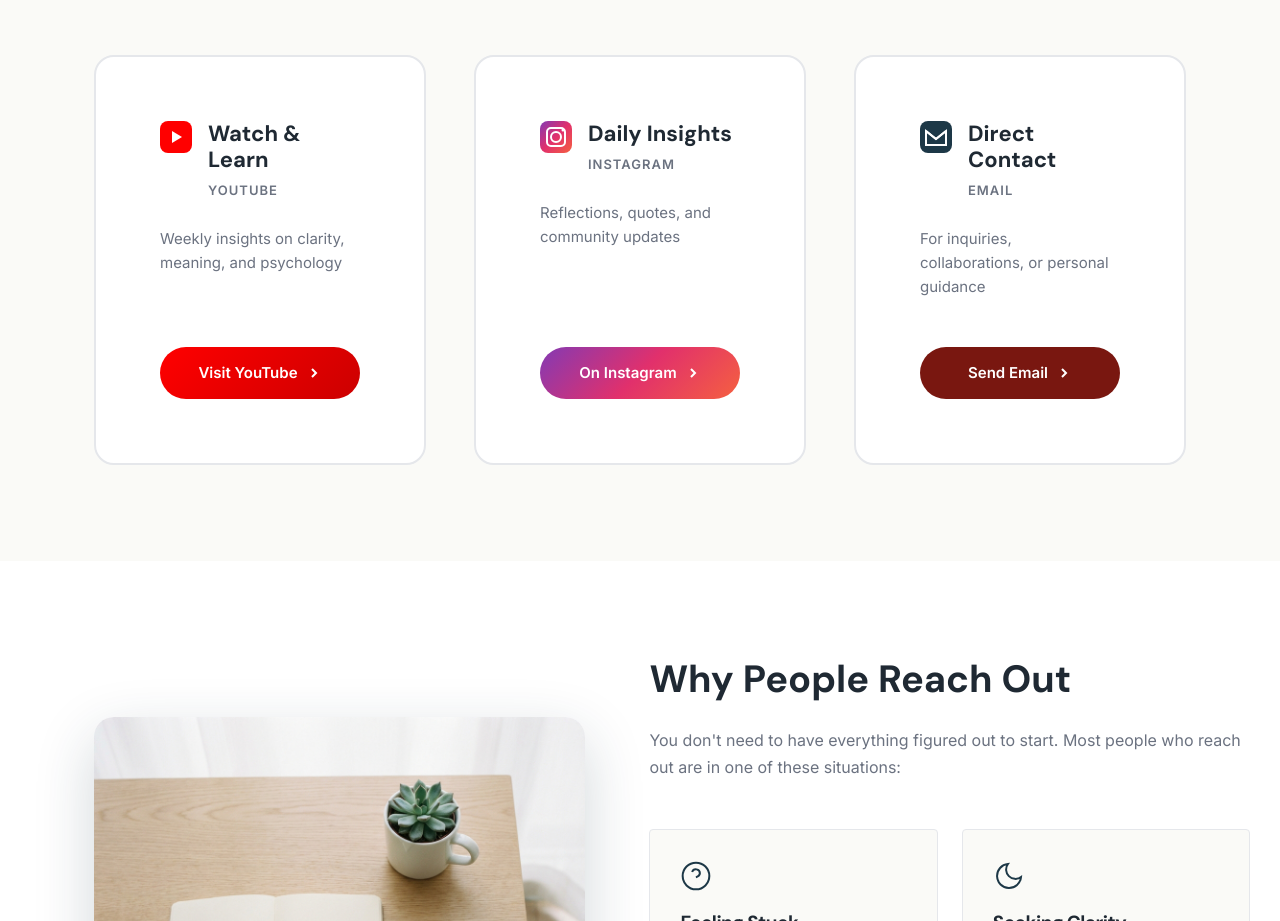
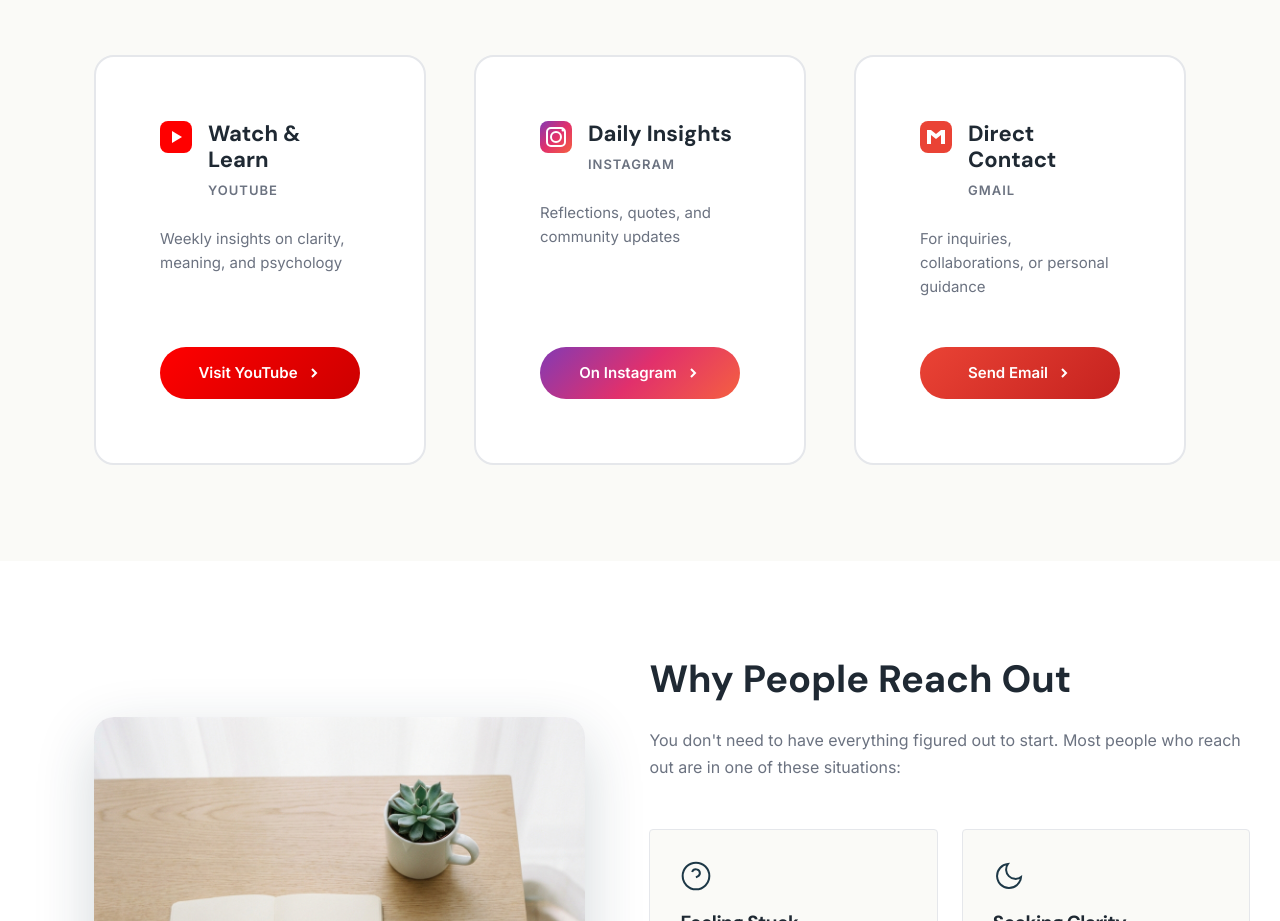
Before and after one commit to tajzaltech/MoLifestyleCoach, a React (Vite) app: page /connect in a window 1280 px wide. Shown: the part 1660-2581 px from the top of the page. Built offline with nearby package versions, Linux system fonts and the light colour scheme.

Commit message:
fix: resolve WhatsApp sharing issues, standardize component property names, and clean up Sales Tracker UI

```diff
--- a/src/pages/Connect.jsx
+++ b/src/pages/Connect.jsx
@@ -51,20 +51,19 @@ const Connect = () => {
             color: '#E1306C'
         },
         {
-            platform: 'Email',
+            platform: 'Gmail',
             icon: (
                 <svg width="32" height="32" viewBox="0 0 32 32" fill="none">
-                    <rect width="32" height="32" rx="8" fill="#1d3847" />
-                    <path d="M6 10L16 18L26 10V24H6V10Z" stroke="white" strokeWidth="2" fill="none" />
-                    <path d="M6 10L16 18L26 10" stroke="white" strokeWidth="2" fill="none" />
+                    <rect width="32" height="32" rx="8" fill="#EA4335" />
+                    <path d="M7 9V23H11V14L16 18L21 14V23H25V9H21L16 13L11 9H7Z" fill="white" />
                 </svg>
             ),
             title: 'Direct Contact',
             description: 'For inquiries, collaborations, or personal guidance',
             url: 'mailto:hello@molifestylecoach.com',
             buttonText: 'Send Email',
-            gradient: 'linear-gradient(135deg, #791710ff 0%, #791710ff 100%)',
-            color: '#791710ff'
+            gradient: 'linear-gradient(135deg, #EA4335 0%, #C5221F 100%)',
+            color: '#EA4335'
         }
     ];
 
```
